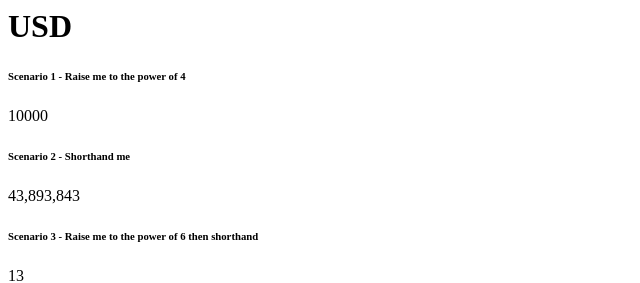
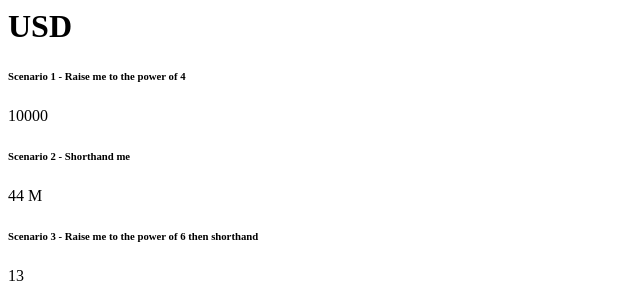
Before and after one commit to RamyOuda/Angular-Pipes-Challenge, an Angular app: page / in a window 1280 px wide. Shown: the top 283 px of the page, without its empty margins (0-640 px from the left). Built offline with nearby package versions, Linux system fonts and the light colour scheme.

Commit message:
create and impliment shorthand pipe

```diff
--- a/src/app/app.component.html
+++ b/src/app/app.component.html
@@ -3,7 +3,8 @@
   <h6>Scenario 1 - Raise me to the power of 4</h6>
   <span>{{ 10 | power: 4 }}</span>
   <h6>Scenario 2 - Shorthand me</h6>
-  <span>43,893,843</span>
+  <!-- Had to remove commas to work, fix? -->
+  <span>{{ 43893843 | shorthand }}</span>
   <h6>Scenario 3 - Raise me to the power of 6 then shorthand</h6>
   <span>13</span>
 </div>
--- a/src/app/app.module.ts
+++ b/src/app/app.module.ts
@@ -3,10 +3,11 @@ import { BrowserModule } from '@angular/platform-browser';
 import { FormsModule } from '@angular/forms';
 import { AppComponent } from './app.component';
 import { PowerPipe } from './pipes/power.pipe';
+import { ShorthandPipe } from './pipes/shorthand.pipe';
 
 @NgModule({
   imports: [BrowserModule, FormsModule],
-  declarations: [AppComponent, PowerPipe],
+  declarations: [AppComponent, PowerPipe, ShorthandPipe],
   bootstrap: [AppComponent],
 })
 export class AppModule {}
--- /dev/null
+++ b/src/app/pipes/shorthand.pipe.ts
@@ -0,0 +1,10 @@
+import { Pipe, PipeTransform } from '@angular/core';
+
+@Pipe({
+  name: 'shorthand',
+})
+export class ShorthandPipe implements PipeTransform {
+  transform(value: number): string {
+    return `${Math.round((10 * (value / 1000000)) / 10)} M`;
+  }
+}
```
